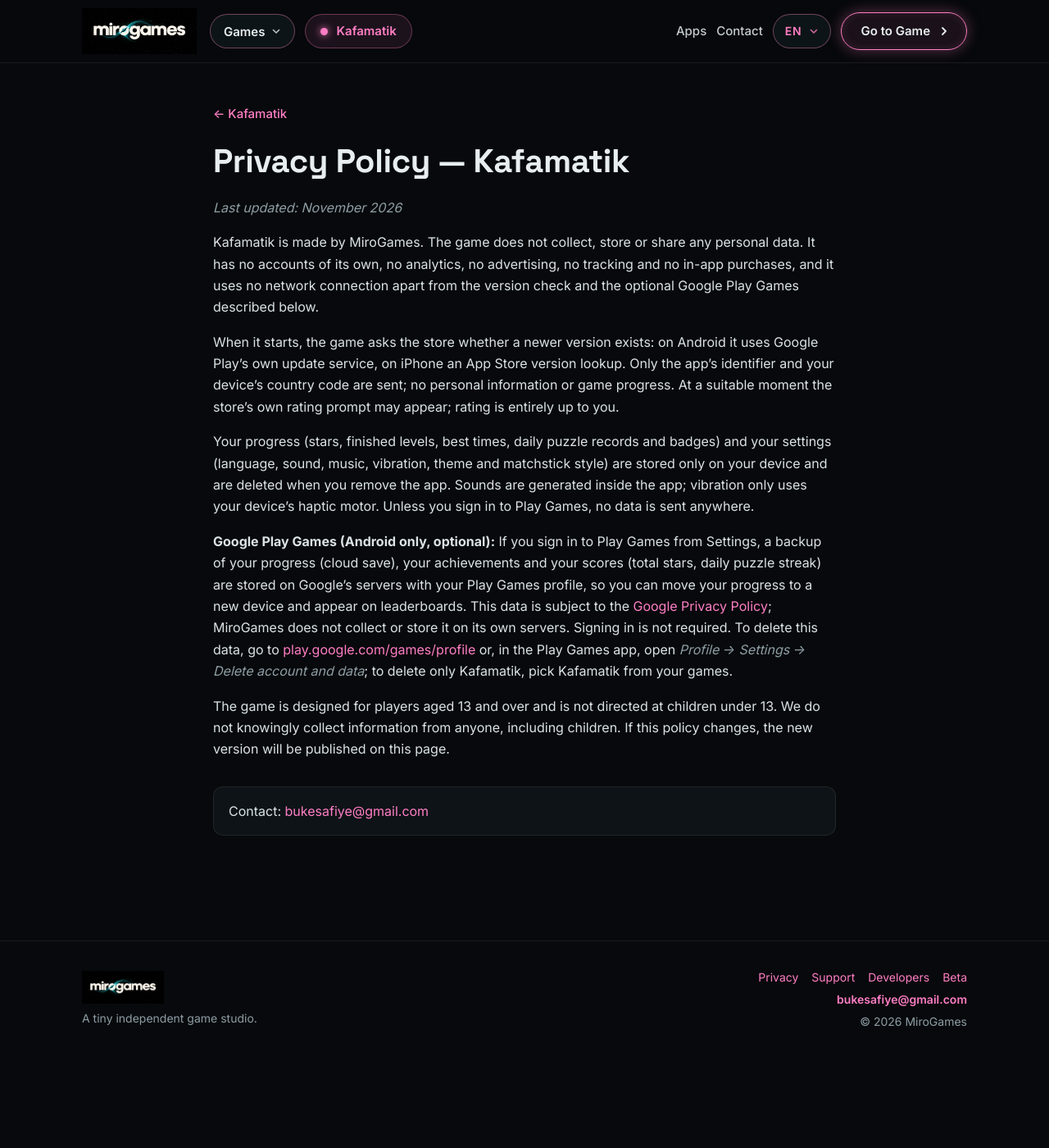
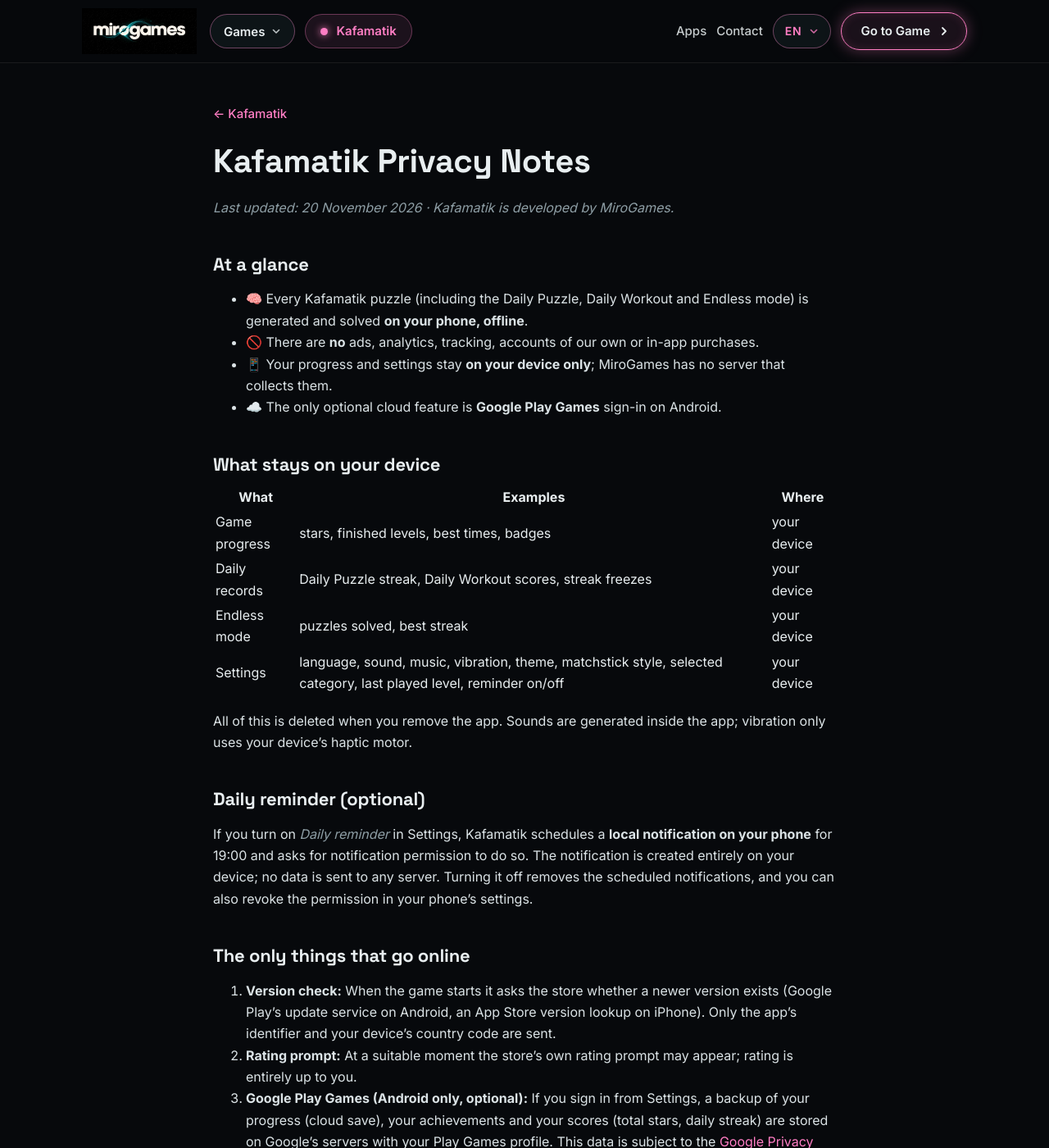
Before and after one commit to bukesafiye/bukesafiye.github.io, a Jekyll site: the page built from Store/kafamatik/privacy.md, in a window 1280 px wide and 1400 px high. Shown: the whole window at 82% size. Built offline with Jekyll 4.4.1, drawn with Linux system fonts in a browser that asks for light colours; our own code applies the rules of GitHub Pages for plain Markdown files; some of the changed text lies outside the part shown.

Commit message:
Kafamatik: kendine özgü gizlilik notu (bir bakışta, cihazda kalanlar, günlük hatırlatma)
Co-Authored-By: Claude Opus 5.5 <noreply@anthropic.com>

```diff
--- a/Store/kafamatik/privacy.md
+++ b/Store/kafamatik/privacy.md
@@ -6,37 +6,89 @@ back_tr: Kafamatik
 back_en: Kafamatik
 ---
 <div class="tr" markdown="1">
-# Gizlilik Politikası — Kafamatik
+# Kafamatik Gizlilik Notu
 
-*Son güncelleme: Kasım 2026*
+*Son güncelleme: 20 Kasım 2026 · Kafamatik'i MiroGames geliştirir.*
 
-Kafamatik, MiroGames tarafından geliştirilmiştir. Oyun hiçbir kişisel veri toplamaz, saklamaz veya paylaşmaz. Oyunda kendi hesap sistemimiz, analiz, reklam, takip ve uygulama içi satın alma yoktur; aşağıda anlatılan sürüm kontrolü ve isteğe bağlı Google Play Oyunlar dışında internet bağlantısı kullanılmaz.
+## Bir bakışta
 
-Oyun açılışta yeni sürüm olup olmadığını mağazaya sorar: Android'de Google Play'in kendi güncelleme servisi, iPhone'da App Store sürüm sorgusu kullanılır. Bu sorguda yalnızca uygulamanın kimliği ve cihazın ülke kodu gider; kişisel bilgi ya da oyun ilerlemen gönderilmez. Uygun bir anda mağazanın kendi puanlama penceresi gösterilebilir; puan verip vermemek tamamen sana kalmıştır.
+- 🧠 Kafamatik'in bütün bulmacaları (Günün Bulmacası, Kafamatik Yolu ve Sonsuz Mod dahil) **telefonunda, internetsiz** üretilir ve çözülür.
+- 🚫 Reklam, analiz, takip, kendi hesap sistemimiz ve uygulama içi satın alma **yoktur**.
+- 📱 İlerlemen ve ayarların **yalnızca cihazında** durur; MiroGames'in bunları topladığı bir sunucu yoktur.
+- ☁️ İsteğe bağlı tek bulut özelliği, Android'deki **Google Play Oyunlar** girişidir.
 
-İlerlemen (yıldızlar, bitirilen bölümler, en iyi süreler, günlük bulmaca kayıtları ve rozetler) ile ayarların (dil, ses, müzik, titreşim, tema ve kibrit görünümü) yalnızca cihazında tutulur ve uygulamayı sildiğinde kaldırılır. Sesler uygulamanın içinde üretilir; titreşim yalnızca cihazındaki titreşim motorunu kullanır. Play Oyunlar'da oturum açmadığın sürece hiçbir veri gönderilmez.
+## Cihazında kalanlar
 
-**Google Play Oyunlar (yalnızca Android, isteğe bağlı):** Ayarlar'dan Play Oyunlar'da oturum açarsan ilerlemenin bir yedeği (bulut kayıt), başarıların ve skorların (toplam yıldız, günün bulmacası serisi) Play Oyunlar profilinle birlikte Google'ın sunucularında saklanır. Böylece ilerlemeni yeni bir cihaza taşıyabilir ve sıralamalarda yer alabilirsin. Bu veriler [Google Gizlilik Politikası](https://policies.google.com/privacy)'na tabidir; MiroGames bu verileri kendi sunucularında toplamaz veya saklamaz. Oturum açmak zorunlu değildir. Verilerini silmek için [play.google.com/games/profile](https://play.google.com/games/profile) adresine git ya da Play Oyunlar uygulamasında *Profil → Ayarlar → Hesabı ve verileri sil* yolunu izle; yalnızca Kafamatik'i silmek için oyun listesinden Kafamatik'i seç.
+| Ne | Örnek | Nerede |
+|---|---|---|
+| Oyun ilerlemesi | yıldızlar, bitirilen bölümler, en iyi süreler, rozetler | cihazında |
+| Günlük kayıtlar | Günün Bulmacası serisi, Kafamatik Yolu puanları, seri koruyucular | cihazında |
+| Sonsuz Mod | çözülen bulmaca sayısı, en uzun seri | cihazında |
+| Ayarlar | dil, ses, müzik, titreşim, tema, kibrit görünümü, seçili kategori, son oynanan bölüm, hatırlatma açık/kapalı | cihazında |
 
-Oyun 13 yaş ve üzeri için tasarlanmıştır ve 13 yaşından küçük çocuklara yönelik değildir. Çocuklar dahil hiç kimseden bilerek bilgi toplamayız. Bu politika değişirse yeni hâli bu sayfada yayınlanır.
+Uygulamayı sildiğinde bunların hepsi silinir. Sesler uygulamanın içinde üretilir; titreşim yalnızca cihazının titreşim motorunu kullanır.
+
+## Günlük hatırlatma (isteğe bağlı)
+
+Ayarlar'dan *Günlük hatırlatma*yı açarsan Kafamatik, akşam 19:00 için **telefonunda yerel bir bildirim** planlar ve bunun için bildirim izni ister. Bildirim tamamen cihazında oluşturulur; hiçbir sunucuya veri gitmez. Kapattığında planlanan bildirimler silinir; izni telefonunun ayarlarından da geri alabilirsin.
+
+## İnternete çıkan tek şeyler
+
+1. **Sürüm kontrolü:** Açılışta mağazaya yeni sürüm olup olmadığı sorulur (Android'de Google Play güncelleme servisi, iPhone'da App Store sürüm sorgusu). Yalnızca uygulamanın kimliği ve cihazın ülke kodu gider.
+2. **Puanlama penceresi:** Uygun bir anda mağazanın kendi puanlama penceresi açılabilir; puan verip vermemek sana kalmıştır.
+3. **Google Play Oyunlar (yalnızca Android, isteğe bağlı):** Ayarlar'dan oturum açarsan ilerlemenin yedeği (bulut kayıt), başarımların ve skorların (toplam yıldız, günlük seri) Play Oyunlar profilinle birlikte Google'ın sunucularında saklanır. Bu veriler [Google Gizlilik Politikası](https://policies.google.com/privacy)'na tabidir; MiroGames bunları kendi sunucularında tutmaz. Silmek için [play.google.com/games/profile](https://play.google.com/games/profile) adresine git ya da Play Oyunlar uygulamasında *Profil → Ayarlar → Hesabı ve verileri sil* yolunu izle ve Kafamatik'i seç.
+
+## Yaş
+
+Kafamatik 13 yaş ve üzeri oyuncular için tasarlanmıştır ve çocuklara yönelik değildir. Çocuklar dahil hiç kimseden bilerek bilgi toplamayız.
+
+## Değişiklikler ve iletişim
+
+Bu not değişirse yeni hâli bu sayfada yayınlanır. Öneri, hata bildirimi ya da soruların için:
 
 <p class="contact-line">İletişim: <a href="mailto:bukesafiye@gmail.com">bukesafiye@gmail.com</a></p>
 </div>
 
 <div class="en" markdown="1">
-# Privacy Policy — Kafamatik
+# Kafamatik Privacy Notes
 
-*Last updated: November 2026*
+*Last updated: 20 November 2026 · Kafamatik is developed by MiroGames.*
 
-Kafamatik is made by MiroGames. The game does not collect, store or share any personal data. It has no accounts of its own, no analytics, no advertising, no tracking and no in-app purchases, and it uses no network connection apart from the version check and the optional Google Play Games described below.
+## At a glance
 
-When it starts, the game asks the store whether a newer version exists: on Android it uses Google Play's own update service, on iPhone an App Store version lookup. Only the app's identifier and your device's country code are sent; no personal information or game progress. At a suitable moment the store's own rating prompt may appear; rating is entirely up to you.
+- 🧠 Every Kafamatik puzzle (including the Daily Puzzle, Daily Workout and Endless mode) is generated and solved **on your phone, offline**.
+- 🚫 There are **no** ads, analytics, tracking, accounts of our own or in-app purchases.
+- 📱 Your progress and settings stay **on your device only**; MiroGames has no server that collects them.
+- ☁️ The only optional cloud feature is **Google Play Games** sign-in on Android.
 
-Your progress (stars, finished levels, best times, daily puzzle records and badges) and your settings (language, sound, music, vibration, theme and matchstick style) are stored only on your device and are deleted when you remove the app. Sounds are generated inside the app; vibration only uses your device's haptic motor. Unless you sign in to Play Games, no data is sent anywhere.
+## What stays on your device
 
-**Google Play Games (Android only, optional):** If you sign in to Play Games from Settings, a backup of your progress (cloud save), your achievements and your scores (total stars, daily puzzle streak) are stored on Google's servers with your Play Games profile, so you can move your progress to a new device and appear on leaderboards. This data is subject to the [Google Privacy Policy](https://policies.google.com/privacy); MiroGames does not collect or store it on its own servers. Signing in is not required. To delete this data, go to [play.google.com/games/profile](https://play.google.com/games/profile) or, in the Play Games app, open *Profile → Settings → Delete account and data*; to delete only Kafamatik, pick Kafamatik from your games.
+| What | Examples | Where |
+|---|---|---|
+| Game progress | stars, finished levels, best times, badges | your device |
+| Daily records | Daily Puzzle streak, Daily Workout scores, streak freezes | your device |
+| Endless mode | puzzles solved, best streak | your device |
+| Settings | language, sound, music, vibration, theme, matchstick style, selected category, last played level, reminder on/off | your device |
 
-The game is designed for players aged 13 and over and is not directed at children under 13. We do not knowingly collect information from anyone, including children. If this policy changes, the new version will be published on this page.
+All of this is deleted when you remove the app. Sounds are generated inside the app; vibration only uses your device's haptic motor.
+
+## Daily reminder (optional)
+
+If you turn on *Daily reminder* in Settings, Kafamatik schedules a **local notification on your phone** for 19:00 and asks for notification permission to do so. The notification is created entirely on your device; no data is sent to any server. Turning it off removes the scheduled notifications, and you can also revoke the permission in your phone's settings.
+
+## The only things that go online
+
+1. **Version check:** When the game starts it asks the store whether a newer version exists (Google Play's update service on Android, an App Store version lookup on iPhone). Only the app's identifier and your device's country code are sent.
+2. **Rating prompt:** At a suitable moment the store's own rating prompt may appear; rating is entirely up to you.
+3. **Google Play Games (Android only, optional):** If you sign in from Settings, a backup of your progress (cloud save), your achievements and your scores (total stars, daily streak) are stored on Google's servers with your Play Games profile. This data is subject to the [Google Privacy Policy](https://policies.google.com/privacy); MiroGames does not keep it on its own servers. To delete it, go to [play.google.com/games/profile](https://play.google.com/games/profile) or, in the Play Games app, open *Profile → Settings → Delete account and data* and pick Kafamatik.
+
+## Age
+
+Kafamatik is designed for players aged 13 and over and is not directed at children. We do not knowingly collect information from anyone, including children.
+
+## Changes and contact
+
+If these notes change, the new version will be published on this page. For ideas, bug reports or questions:
 
 <p class="contact-line">Contact: <a href="mailto:bukesafiye@gmail.com">bukesafiye@gmail.com</a></p>
 </div>
```
